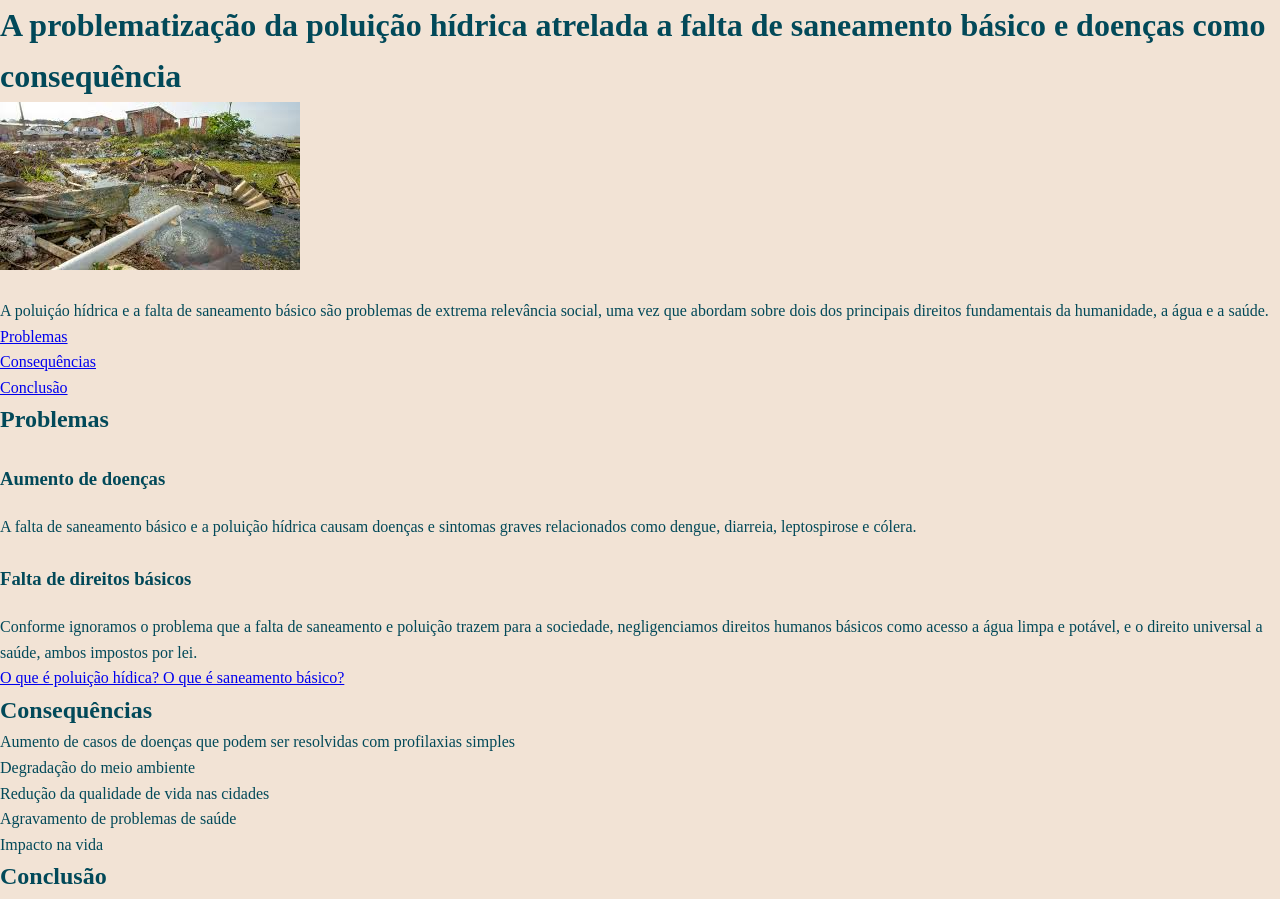
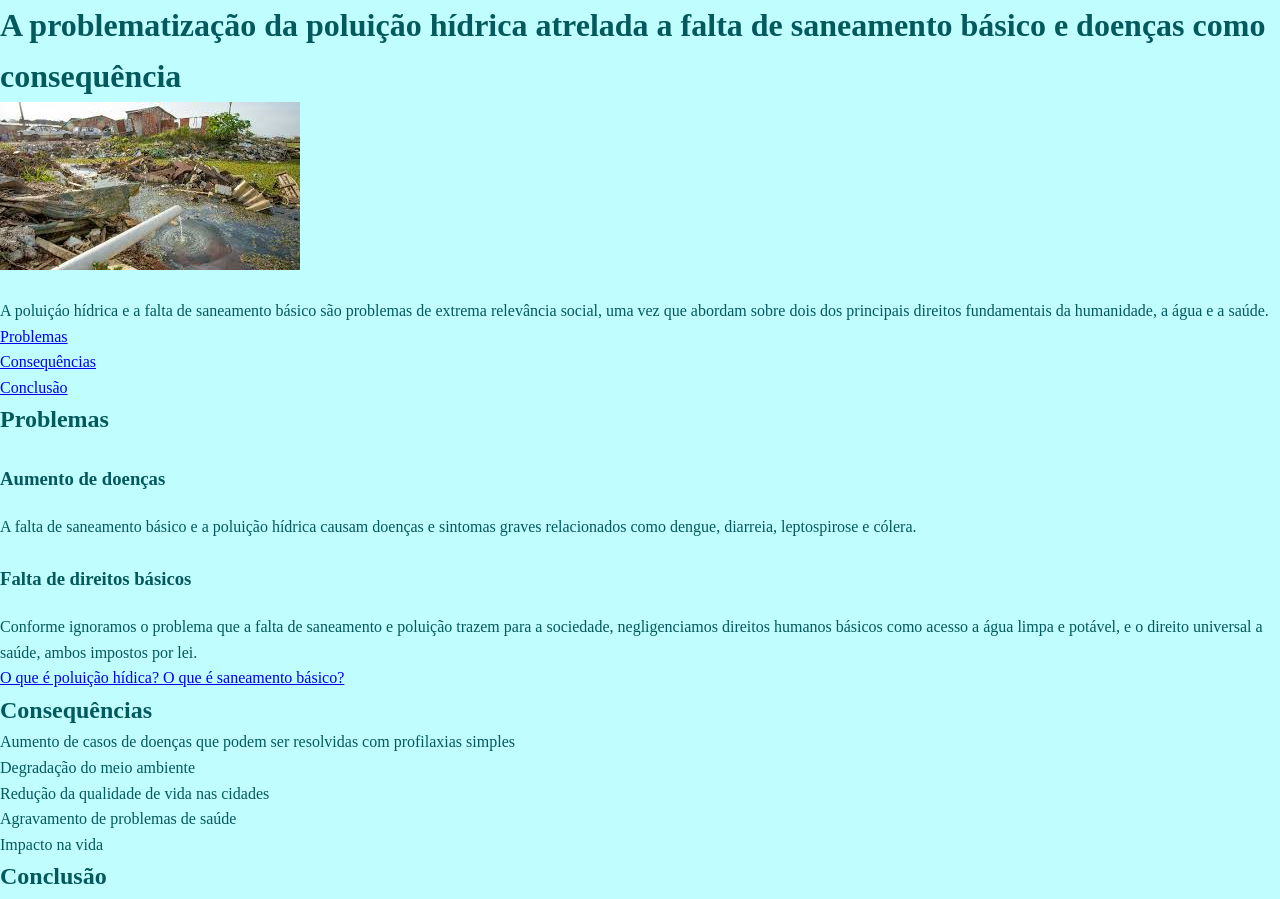
Before and after one commit to leticianakato/projeto-agrinho, a plain HTML site: page index.html in a window 1280 px wide. Shown: the top 899 px of the page. Drawn offline with Linux system fonts and the light colour scheme; some icons are missing; files whose address does not match are found by name; a web font is replaced by a local one.

Commit message:
sétimo commit

```diff
--- a/style.css
+++ b/style.css
@@ -1,11 +1,11 @@
 @import url('https://fonts.googleapis.com/css2?family=Chocolate+Classical+Sans&family=Rakkas&display=swap');
 
 :root {
-    --primary-color: #026773;
-    --secondary-color: #3CA6A6;
-    --text-color: #024959;
-    --background-color: #F2E3D5;
-    --button-hover: #012E40;
+    --primary-color: #00b8b8;
+    --secondary-color: #339fa3;
+    --text-color: #04595c;
+    --background-color: #bffdff;
+    --button-hover: #036b6b;
     --font-body: "Chocolate Classical Sans", serif;
     --font-titulo: "Rakkas", serif;
 }
```
